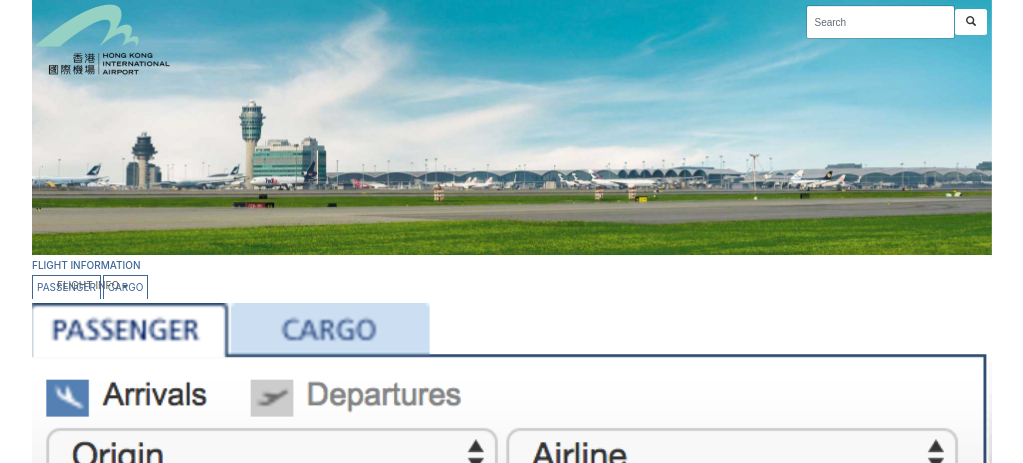
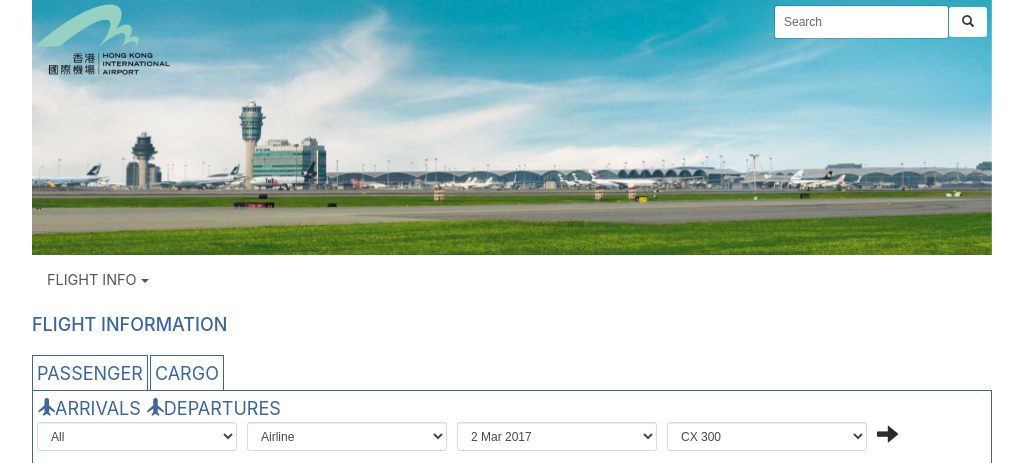
Before and after one commit to PhoebePactera/testing, a PHP site: page /index/index.php in a window 1280 px wide. Shown: the top 463 px of the page, without its empty margins (128-1151 px from the left). Run offline with PHP 8.4, Linux system fonts and the light colour scheme; some libraries are stand-ins or nearby versions.

Commit message:
Add files via upload

```diff
--- a/web/index/hkairport.css
+++ b/web/index/hkairport.css
@@ -1,3 +1,6 @@
+html, body {
+  font-size: 12px;
+}
 .page_container {
   position: relative;
   width: 100%;
@@ -19,9 +22,7 @@
   margin: 5px;
 }
 .banner {
-  background: #eee;
   width: 100%;
-  height: 260px;
 }
 .banner img{
   width: 100%;
@@ -31,6 +32,18 @@
   background: #fff;
   border: 0;
   margin: 0;
+  padding: 0;
+  font-size: 1.2em;
+}
+.m_navbar {
+  display: none;
+  position: absolute;
+  top: 0;
+  right: 0;
+  background: white;
+  margin: 4px;
+  padding: 6px;
+  font-size: 2em;
 }
 .title {
   text-transform: uppercase;
@@ -38,8 +51,7 @@
 }
 
 .menu-container .secondary-nav-container {
-  background: #ebedec;
-  border-bottom: 2px solid #d7d7d7;
+  background: #fff;
   height: auto;
   margin: 2px auto 0;
   position: absolute;
@@ -54,7 +66,7 @@
   transform: none;
 }
 .menu-container .secondary-nav-container .inspiration-promo {
-  background-color: #ebedec;
+  background-color: #fff;
   border: 0;
   display: block;
   float: left;
@@ -68,7 +80,7 @@
   width: 100%;
 }
 .menu-container .secondary-nav-container .secondary-nav-links {
-  background-color: #ebedec;
+  background-color: #fff;
   border-bottom: 0;
   display: block;
   float: right;
@@ -81,8 +93,8 @@
 .content {
 }
 .content .title {
-  margin-bottom: 4px;
-  font-size: 1em;
+  margin: 10px 0;
+  font-size: 1.5em;
 }
 .content .title.navy {
   color: #3e6598;
@@ -103,12 +115,35 @@
   width: 100%;
 }
 
-.flight_info_tab div {
+.content .flight_info_tab {
+  height: 45px;
+  float: left;
+}
+.content .flight_info_tab div {
   float: left;
   margin-right: 2px;
   padding: 4px;
   border: 1px solid #3e6598;
   border-bottom: 0;
+  cursor: pointer;
+}
+.flight_info_container {
+  width: 100%;
+  border: 1px solid #3e6598;
+  float: left;
+  padding: 4px;
+}
+.flight_info_container .flight_info_bounding {
+  cursor: pointer;
+}
+.flight_info_container .flight_info_select {
+  width: 200px;
+  float: left;
+  margin-right: 10px;
+}
+.flight_info_container .flight_info_select.glyphicon {
+  width: 10px;
+  font-size: 1.8em
 }
 
 
@@ -124,3 +159,16 @@
 
 .footer {background: #57799c; position: relative; bottom: 0; width: 100%; padding: 4px; color: #fff;}
 .footer a {color: #fff;}
+
+
+
+
+
+@media screen and (max-width: 960px) {
+  .navbar, .search_bar {
+      display: none;
+  }
+  .m_navbar {
+      display: block;
+  }
+}
--- a/web/index/index.php
+++ b/web/index/index.php
@@ -57,6 +57,7 @@
 		              </div>
 		            </div>
 		        </div>
+		    </div>
 
 	        <nav class="search_bar">
 	          <form class="form-inline">
@@ -66,6 +67,11 @@
 	            </button>
 	          </form>
 	        </nav>
+
+	        <button type="button" class="m_navbar btn btn-default" aria-label="Left Align">
+			  <span class="glyphicon glyphicon-align-left" aria-hidden="true"></span>
+			</button>
+	    </div>
 
 	    <div class="navbar menu-container">
 	      <nav>
@@ -111,7 +117,6 @@
 	        </ul>
 	      </nav>
 	    </div>
-      </div>
 
 
 
@@ -122,7 +127,52 @@
 	            	<div class="title navy">passenger</div>
 	            	<div class="title navy">cargo</div>
 	          	</div>
-          <img src="img/content/part1.jpg">
+
+	        	<div class="flight_info_container">
+	          		<div class="flight_info_bounding">
+			            <span class="title navy">
+			            	<span class="glyphicon glyphicon-plane" aria-hidden="true"></span>Arrivals
+			            </span>
+			            <span class="title navy">
+			            	<span class="glyphicon glyphicon-plane" aria-hidden="true"></span>Departures
+			            </span>
+			        </div>
+			        <div>
+						<div class="flight_info_select form-group">
+						  <select class="form-control" id="destination">
+						    <option>All</option>
+						    <option>Hong Kong</option>
+						    <option>New York</option>
+						    <option>Tokyo</option>
+						  </select>
+						</div>
+						<div class="flight_info_select form-group">
+						  <select class="form-control" id="airline">
+						    <option>Airline</option>
+						    <option>Cathay Pacific</option>
+						    <option>Hong Kong Airline</option>
+						    <option>Peach Airline</option>
+						  </select>
+						</div>
+						<div class="flight_info_select form-group">
+						  <select class="form-control" id="date">
+						    <option>2 Mar 2017</option>
+						    <option>3 Mar 2017/option>
+						    <option>4 Mar 2017</option>
+						    <option>5 Mar 2017</option>
+						  </select>
+						</div>
+						<div class="flight_info_select form-group">
+						  <select class="form-control" id="flight_num">
+						    <option>CX 300</option>
+						    <option>CX 500</option>
+						    <option>CX 700</option>
+						  </select>
+						</div>
+						<div class="flight_info_select glyphicon glyphicon-arrow-right" aria-hidden="true"></div>
+					</option>
+		        </div>
+	         <img src="img/hk.jpg">
 		    </div>
 	        <div class="col-xs-12 col-sm-4"">
 	          <h3 class="title title2">passenger guide</h3>
@@ -154,8 +204,8 @@
 	          <img src="img/gif/gif3.gif">
 	        </div>
 	    </div>
+	</div>
 
-    </div>
     <div class="footer">
       <div class="page_container">
         <div id="footerLeft"><a onclick="javascript:trackPage('footer', this);" href="/eng/business/airport-authority/career/index.html" target="_top">Careers</a> | <a onclick="javascript:trackPage('footer', this);" href="/eng/others/sitemap.html" target="_top">Sitemap</a> | <a onclick="javascript:trackPage('footer',this);" href="/eng/others/access_to_information.html" target="_top">Access To Information</a> | <a onclick="javascript:trackPage('footer',this);" href="/eng/others/privacy_policy.html" target="_top">Privacy Policy</a> | <a onclick="javascript:trackPage('footer', this);" href="/eng/others/disclaimer.html" target="_top">Disclaimer</a> | <a onclick="javascript:trackPage('footer', this);" href="/eng/others/terms_of_use.html" target="_top">Terms Of Use</a> | <a onclick="javascript:trackPage('footer', this);" href="/eng/others/accessibility_statement.html" target="_top">Accessibility Statement</a><br>© Airport Authority Hong Kong. All Rights Reserved.</div>
```
Also changed, not shown: web/index/index.html (+53 -3 lines). Lines whose indentation alone changed are shown as unchanged.
